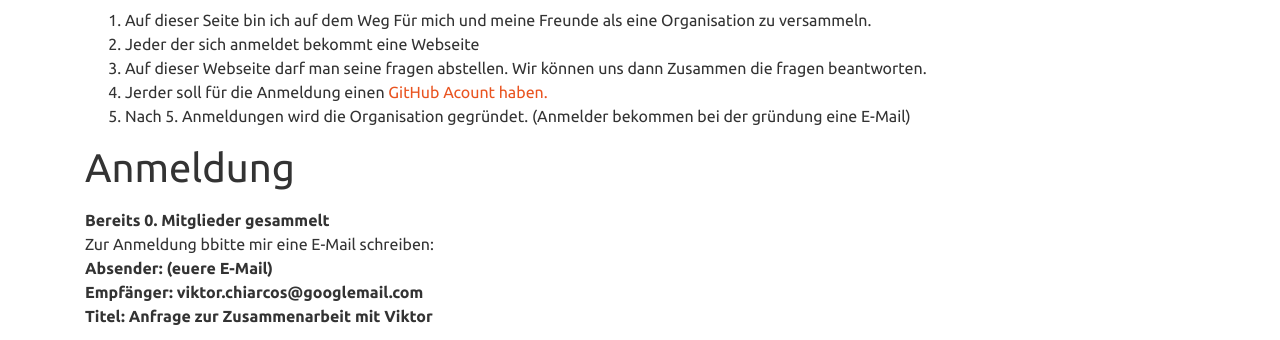
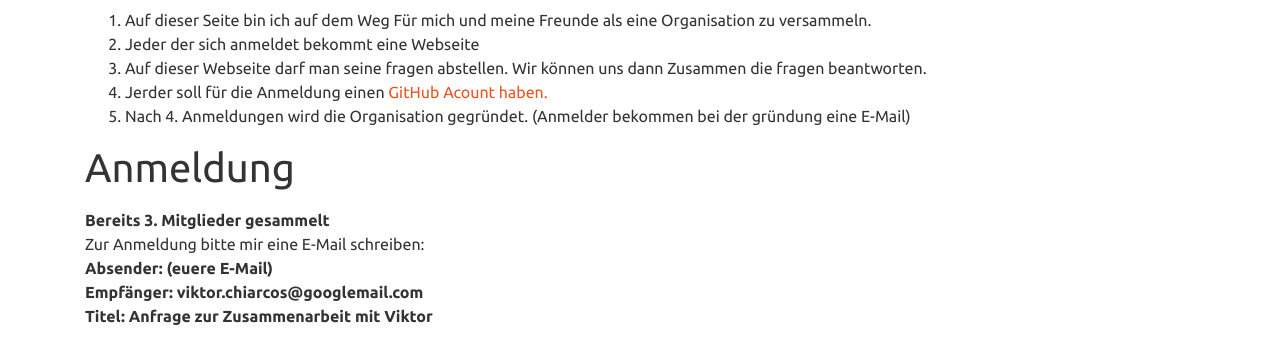
Before and after one commit to viktor-chiarcos/viktor-chiarcos.github.io, a Jekyll site: the page built from _pages/tech/helper.md, in a window 1280 px wide. Shown: the part 486-826 px from the top of the page. Built offline with Jekyll 4.4.1, drawn with Linux system fonts in a browser that asks for light colours.

Commit message:
Update helper.md

```diff
--- a/_pages/tech/helper.md
+++ b/_pages/tech/helper.md
@@ -15,12 +15,12 @@ action: true
 2. Jeder der sich anmeldet bekommt eine Webseite
 3. Auf dieser Webseite darf man seine fragen abstellen. Wir können uns dann Zusammen die fragen beantworten.
 4. Jerder soll für die Anmeldung einen [GitHub Acount haben.](https://github.com/)
-5. Nach 5. Anmeldungen wird die Organisation gegründet. (Anmelder bekommen bei der gründung eine E-Mail)
+5. Nach 4. Anmeldungen wird die Organisation gegründet. (Anmelder bekommen bei der gründung eine E-Mail)
 
 
 # Anmeldung
-**Bereits 0. Mitglieder gesammelt**\
-Zur Anmeldung bbitte mir eine E-Mail schreiben:\
+**Bereits 3. Mitglieder gesammelt**\
+Zur Anmeldung bitte mir eine E-Mail schreiben:\
 **Absender: (euere E-Mail)\
 Empfänger: viktor.chiarcos@googlemail.com\
 Titel: Anfrage zur Zusammenarbeit mit Viktor**
```
